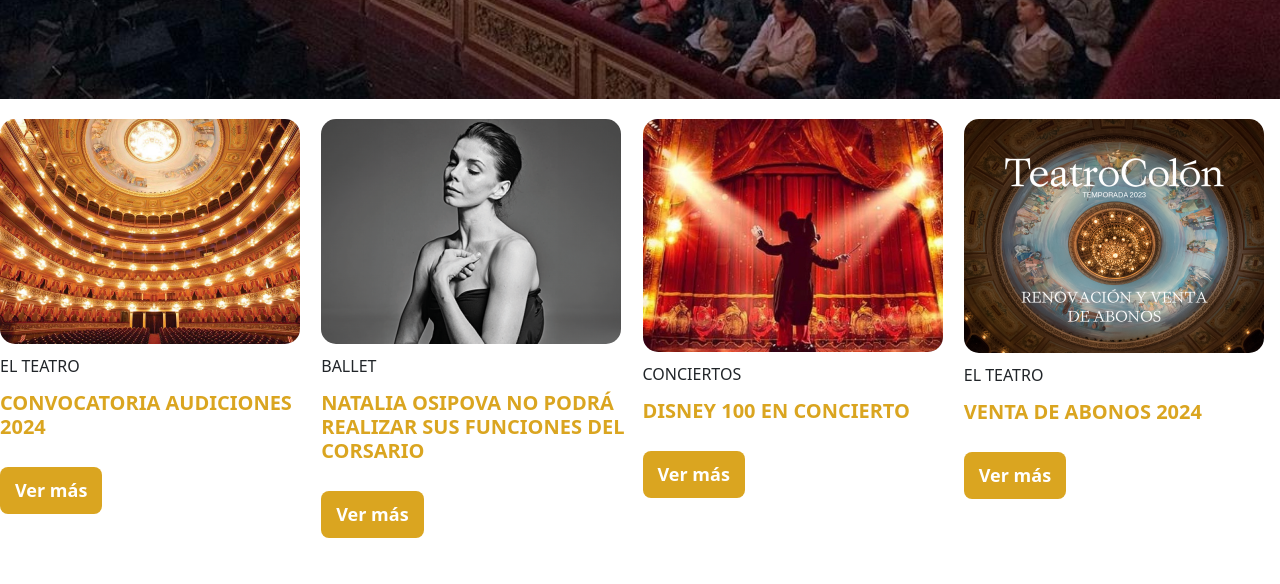
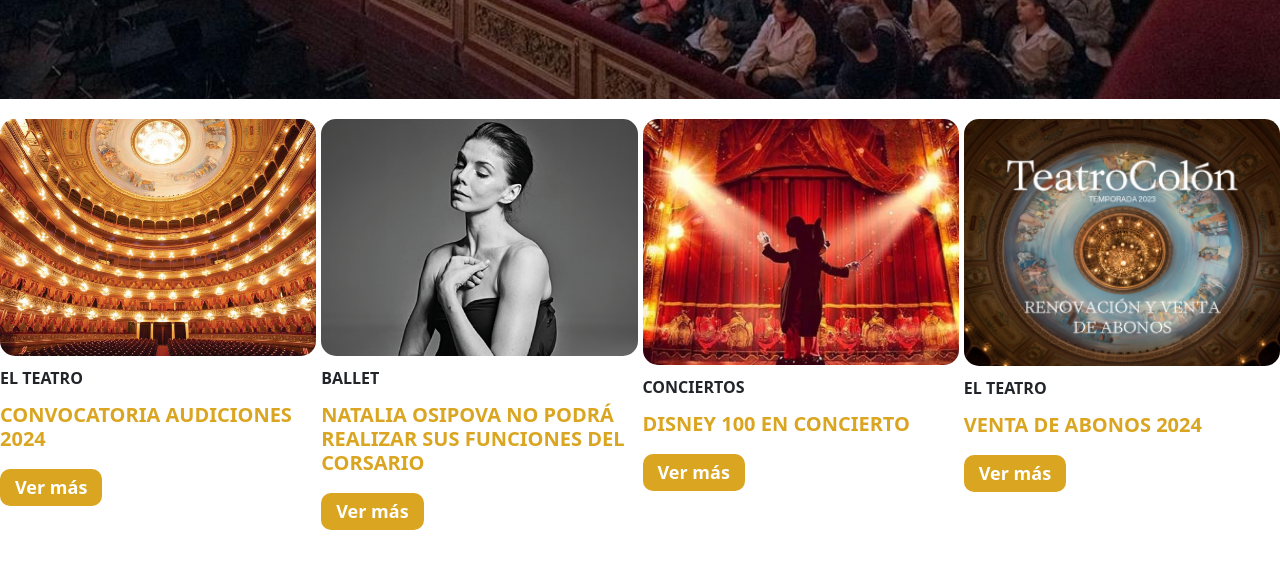
Before and after one commit to solcorreacuenca/proyectowebcoder, a website: page noticias.html in a window 1280 px wide. Shown: the part 701-1285 px from the top of the page. Drawn offline with nearby package versions, Linux system fonts and the light colour scheme.

Commit message:
Se realizaron cambios en la seccion de noticias y se ajustaron algunos detalles para la segunda entrega del proyecto

```diff
--- a/css/style.css
+++ b/css/style.css
@@ -60,6 +60,20 @@
     color: black;
 }
 
+.funciones:hover {
+    font-weight: 600;
+    color: goldenrod;
+}
+
+.visitas:hover {
+    font-weight: 600;
+    color: goldenrod;
+}
+
+.noticias:hover {
+    font-weight: 600;
+    color: goldenrod;
+}
 
 ul.NavBar li.redes{
     display: inline-block;
@@ -141,11 +155,11 @@
     color: white;
     cursor: pointer;
     border: none;
-    border-radius: 8px;
+    border-radius: 10px;
     background-color: goldenrod;
     display: inline-block;
     text-align: center;
-    margin-top: 20px;
+    margin-top: 100px;
     margin-bottom: 10px;
     }
 
@@ -154,6 +168,28 @@
     background-color: white;
     border: 2px solid goldenrod;
 }
+
+
+.noticias-bloque .BotonVerMas {
+    font-weight: 600;
+    padding: 5px 15px;
+    font-size: 18px;
+    color: white;
+    cursor: pointer;
+    border: none;
+    border-radius: 10px;
+    background-color: goldenrod;
+    display: inline-block;
+    text-align: center;
+    margin-top: 10px;
+    margin-bottom: 10px;
+    }
+
+    .noticias-bloque .BotonVerMas:hover {
+        color: goldenrod;
+        background-color: white;
+        border: 2px solid goldenrod;
+    }
 
 .contedor_bt {
     display: flex;
@@ -165,19 +201,20 @@
 
 
 .BotonReservar {
-    padding: 15px 15px;
+    padding: 10px 15px;
     font-size: 18px;
     color: white;
     border: none;
-    border-radius: 8px;
+    border-radius: 10px;
     cursor: pointer;
     background-color: goldenrod;
     margin-top: 20px;
 }
 
-.BotonReservar :hover {
+.BotonReservar:hover {
     color: goldenrod;
     background-color: white;
+    border: 2px solid goldenrod;;
 }
 
 .imagen-novedades1 {
@@ -520,43 +557,36 @@
 
 .noticias-bloque {
     display: grid;
-    grid-template-columns: repeat(4, 1fr);
+    grid-template-columns: repeat(2, 1fr);
     grid-template-rows: 1fr;
     grid-column-gap: 5px;
     grid-row-gap: 0px;
     padding-top: 20px;
 }
 
-.div1 { grid-area: 1 / 1 / 2 / 2;}
-.div2 { grid-area: 1 / 2 / 2 / 3;}
-.div3 { grid-area: 1 / 3 / 2 / 4;}
-.div4 { grid-area: 1 / 4 / 2 / 5;}
+
 
 .imagen-div1 {
     border-radius: 15px;
     width: 100%;
-    max-width: 300px;
     margin-bottom: 10px;
 }
 
 .imagen-div2 {
     border-radius: 15px;
     width: 100%;
-    max-width: 300px;
     margin-bottom: 10px;
 }
 
 .imagen-div3 {
     border-radius: 15px;
     width: 100%;
-    max-width: 300px;
     margin-bottom: 10px;
 }
 
 .imagen-div4 {
     border-radius: 15px;
     width: 100%;
-    max-width: 300px;
     margin-bottom: 10px;
 }
 
@@ -565,12 +595,13 @@
     padding-bottom: 0px;
     margin-bottom: 5px;
     font-size: 16px;
+    font-weight: 600;
 }
 
 .titulo-noticia {
     color: goldenrod;
     padding-top: 8px;
-    font-size: 20px;
+    font-size: 18px;
     margin-top: 5px;
     font-weight: bold;
 }
@@ -774,7 +805,13 @@
     margin-top: 0px;
     }
 
+    .noticias-bloque {
+        grid-template-columns: repeat(4, 1fr);
+    }
 
+    .titulo-noticia {
+        font-size: 20px;
+    }
 
 }
 
```
Also changed, not shown: package.json (added, +18 -0 lines), css/scss/styles.scss (added), noticias.html (line endings or trailing spaces), 1 other file.
